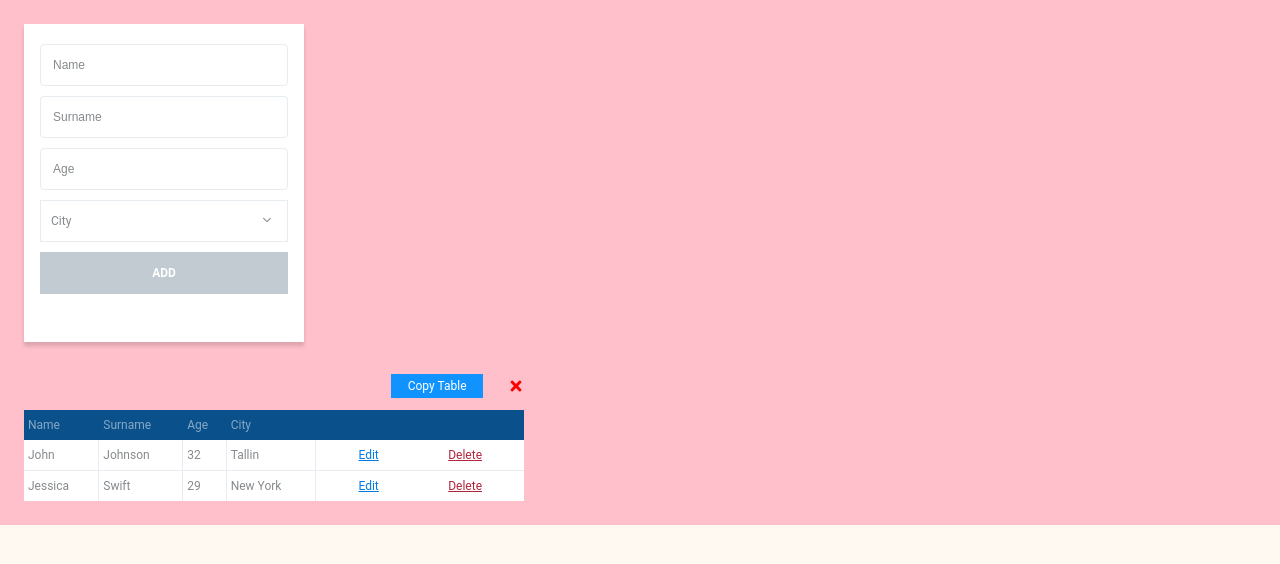
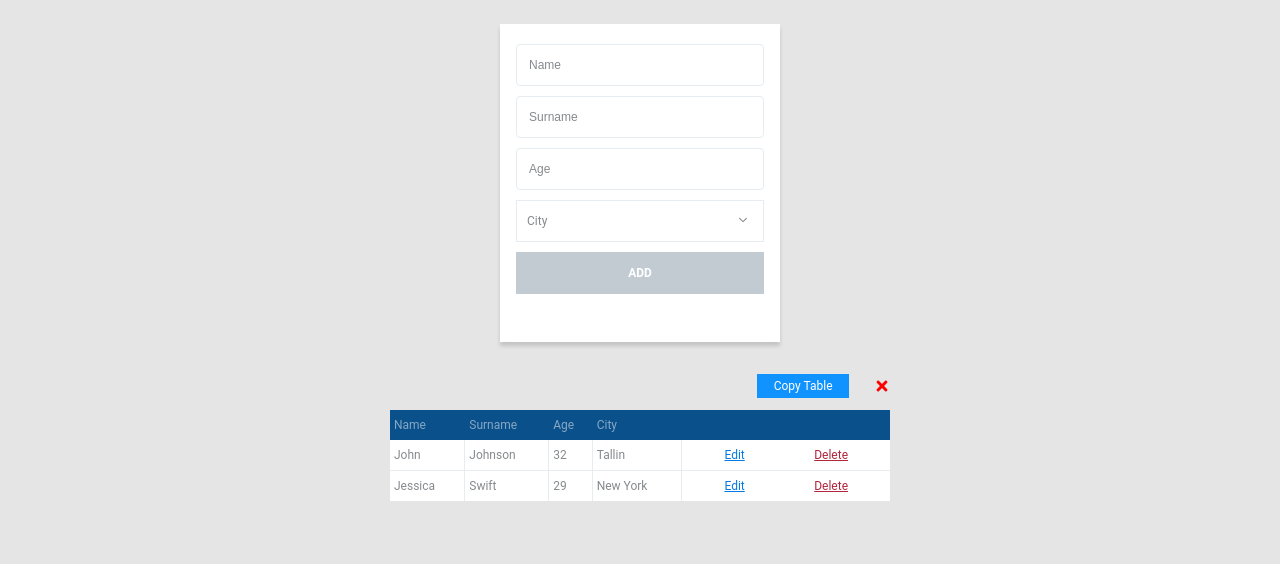
Before and after one commit to r0mansCode/senior-frontend-test, a React (Create React App) app: page / in a window 1280 px wide. Shown: the top 564 px of the page. Built offline with nearby package versions, Linux system fonts and the light colour scheme.

Commit message:
adding validation color and refactoring

```diff
--- a/src/App.css
+++ b/src/App.css
@@ -2,10 +2,10 @@
   box-sizing: border-box;
   width: 100%;
   display: flex;
-  flex-direction: row;
-  justify-content: space-between;
+  flex-direction: column;
+  align-items: center;
   padding: 24px;
-  background-color: pink;
+  background-color: #e5e5e5;
 }
 
 .editModalContainer {
--- a/src/App.js
+++ b/src/App.js
@@ -10,6 +10,7 @@ function App() {
   const cities = ["Riga", "Jurmala", "Ventspils", "Daugavpils"];
   const [showModal, setShowModal] = useState(false);
   const [rowId, setRowId] = useState();
+  const [isFormValid, setIsFormValid] = useState(false);
   const [searchTableId, setTableId] = useState();
   const [editCopy, setEditCopy] = useState(false);
   const [data, setData] = useState({
@@ -40,6 +41,22 @@ function App() {
       tableData: mockedData,
     }));
   }, []);
+
+  useEffect(() => {
+    const addFormArray = [
+      addFormData.name.replace(/ /g, "").length,
+      addFormData.surname.replace(/ /g, "").length,
+      addFormData.age.replace(/ /g, "").length,
+      addFormData.city.replace(/ /g, "").length,
+    ];
+    const isFormCompleted = addFormArray.every(checkLength);
+    setIsFormValid(isFormCompleted);
+    console.log(isFormValid);
+  }, [addFormData]);
+
+  function checkLength(param) {
+    return param > 0;
+  }
 
   const handleOnSubmitAdd = () => {
     const newPerson = {
@@ -128,10 +145,6 @@ function App() {
     setShowModal(true);
   };
 
-  function checkLength(param) {
-    return param > 0;
-  }
-
   const handleOnSubmitEdit = () => {
     const editedData = data.tableData.map((obj) => {
       if (obj.id === rowId)
@@ -144,22 +157,14 @@ function App() {
         };
       else return obj;
     });
-    const addFormArray = [
-      addFormData.name.replace(/ /g, "").length,
-      addFormData.surname.replace(/ /g, "").length,
-      addFormData.age.replace(/ /g, "").length,
-      addFormData.city.replace(/ /g, "").length,
-    ];
-
-    const isFormCompleted = addFormArray.every(checkLength);
-    isFormCompleted
+    isFormValid
       ? setData((current) => ({
           tableId: current.tableId,
           tableData: editedData,
         }))
       : alert("Please fill out all the fields");
-    isFormCompleted && setShowModal(false);
-    isFormCompleted &&
+    isFormValid && setShowModal(false);
+    isFormValid &&
       setAddFormData({ id: "", name: "", surname: "", age: "", city: "" });
   };
 
@@ -184,19 +189,11 @@ function App() {
         return newTable;
       } else return table;
     });
-    const addFormArray = [
-      addFormData.name.replace(/ /g, "").length,
-      addFormData.surname.replace(/ /g, "").length,
-      addFormData.age.replace(/ /g, "").length,
-      addFormData.city.replace(/ /g, "").length,
-    ];
-
-    const isFormCompleted = addFormArray.every(checkLength);
-    isFormCompleted
+    isFormValid
       ? setTableCopies(editedTable)
       : alert("Please fill out all the fields");
-    isFormCompleted && setShowModal(false);
-    isFormCompleted &&
+    isFormValid && setShowModal(false);
+    isFormValid &&
       setAddFormData({ id: "", name: "", surname: "", age: "", city: "" });
   };
 
@@ -244,17 +241,18 @@ function App() {
             handleOnSubmit={
               !editCopy ? handleOnSubmitEdit : handleOnSubmitEditCopy
             }
+            isFormValid={isFormValid}
           />
         </div>
       )}
       <div className="appContainer">
-        <div>
         <EditModal
           handleInputChange={handleInputChange}
           addFormData={addFormData}
           cities={cities}
           handleDropdownChange={handleDropdownChange}
           handleOnSubmit={handleOnSubmitAdd}
+          isFormValid={isFormValid}
         />
         <Table
           data={data.tableData}
@@ -279,7 +277,6 @@ function App() {
             );
           })}
       </div>
-      </div>
     </>
   );
 }
--- a/src/components/edit-modal/EditModal.js
+++ b/src/components/edit-modal/EditModal.js
@@ -9,6 +9,7 @@ export const EditModal = ({
   cities,
   handleDropdownChange,
   handleOnSubmit,
+  isFormValid,
 }) => {
   const [showSelect, setShowSelect] = useState(false);
 
@@ -61,6 +62,7 @@ export const EditModal = ({
 
         <div
           className="addButton"
+          style={{ backgroundColor: isFormValid && "rgba(20, 147, 254, 1)" }}
           onClick={() => {
             handleOnSubmit();
           }}
--- a/src/index.css
+++ b/src/index.css
@@ -3,7 +3,7 @@ body {
   font-family: "Roboto";
   -webkit-font-smoothing: antialiased;
   -moz-osx-font-smoothing: grayscale;
-  background-color: rgb(255, 249, 241);
+  background-color: #e5e5e5;
 }
 
 code {
```
Lines whose indentation alone changed are shown as unchanged.
